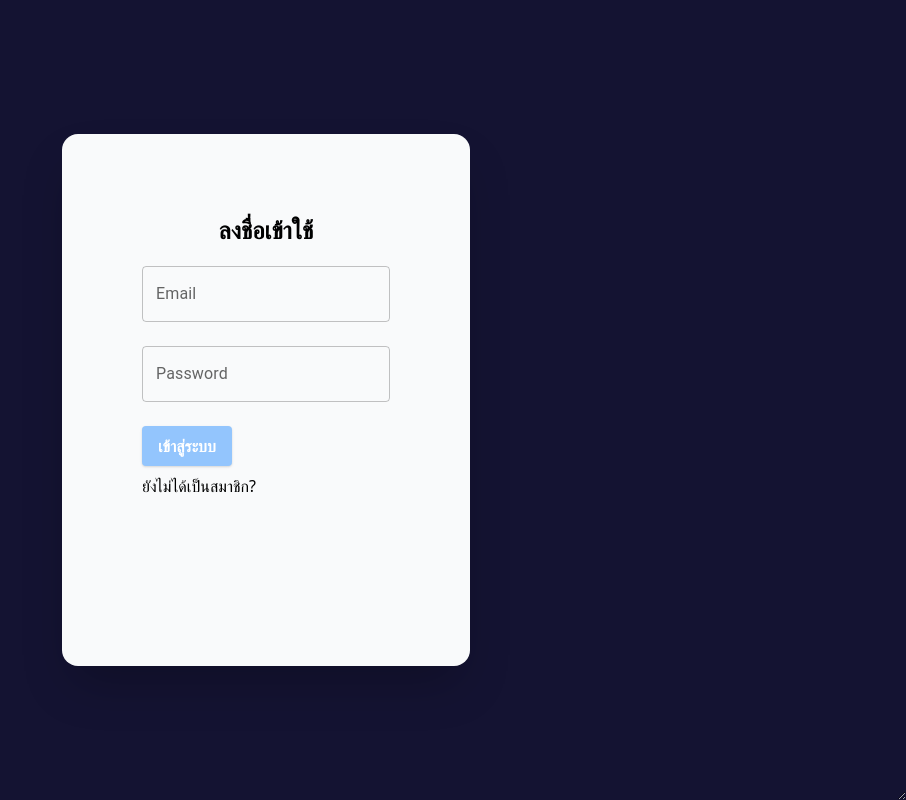
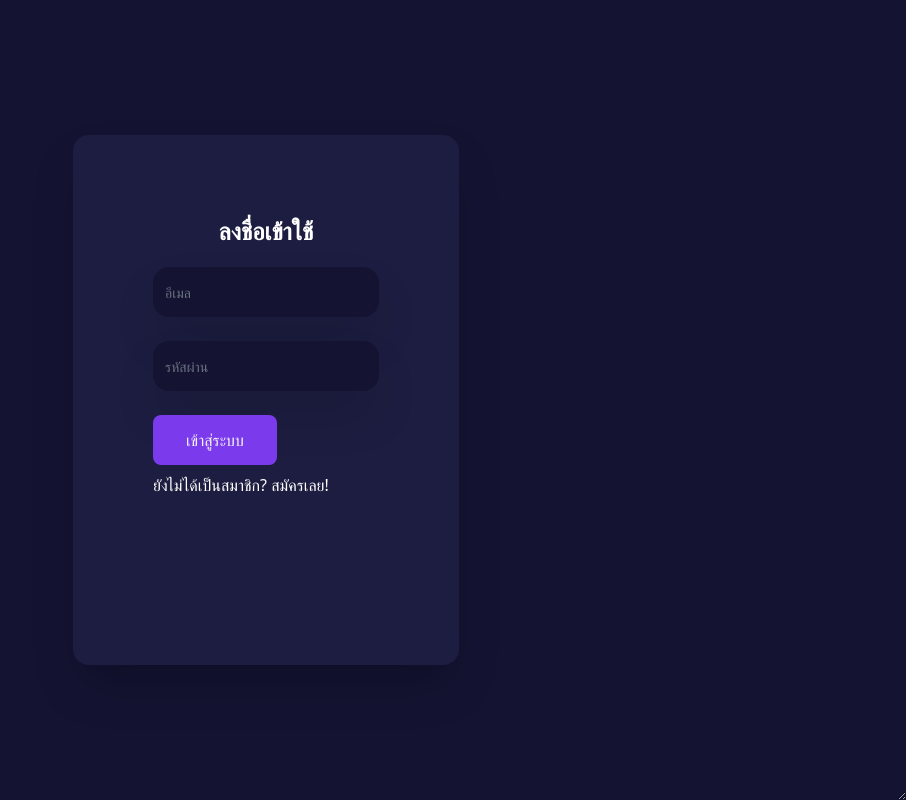
Before and after one commit to JuneKR/money-mate, a Next.js app in the folder frontend/: page /UserManagement/login in a window 1280 px wide. Shown: the whole page, without its empty margins (374-1280 px from the left). Built offline with nearby package versions, Linux system fonts and the light colour scheme.

Commit message:
login design

```diff
--- a/frontend/src/pages/UserManagement/login.tsx
+++ b/frontend/src/pages/UserManagement/login.tsx
@@ -3,10 +3,38 @@ import { useRouter } from "next/router";
 import styles from "@/styles/Home.module.css";
 import Head from "next/head";
 import TextField from "@mui/material/TextField";
+import Backdrop from "@mui/material/Backdrop";
+import Box from "@mui/material/Box";
+import Modal from "@mui/material/Modal";
+import Fade from "@mui/material/Fade";
+import Button from "@mui/material/Button";
+import Typography from "@mui/material/Typography";
+
+const style = {
+  justifyContent: "center",
+  position: "absolute",
+  top: "50%",
+  left: "50%",
+  transform: "translate(-50%, -50%)",
+  width: 400,
+  height: 300,
+  bgcolor: "#141332",
+  boxShadow: 24,
+  p: 4,
+};
+
 const LoginPage: React.FC = () => {
   const [email, setEmail] = useState("");
   const [password, setPassword] = useState("");
   const router = useRouter();
+  const [open, setOpen] = React.useState(false);
+
+  const handleOpen = () => {
+    setOpen(true);
+  };
+  const handleClose = () => {
+    setOpen(false);
+  };
 
   const loginUser = async () => {
     try {
@@ -29,9 +57,11 @@ const LoginPage: React.FC = () => {
       } else {
         const errorData = await response.json();
         console.log(errorData);
+        handleOpen();
       }
     } catch (error) {
       console.error(error);
+      handleOpen();
     }
   };
 
@@ -55,21 +85,34 @@ const LoginPage: React.FC = () => {
       <main className={styles.main}>
         <div>
           <div
-            // style={{ backgroundColor: "#27264E" }}
+            style={{ backgroundColor: "#1D1D41" }}
             className="p-20 shadow-2xl rounded-2xl bg-gray-50"
           >
-            <h1 className="flex items-center justify-center text-black font-bold text-2xl pb-5">
+            <h1 className="flex items-center justify-center font-bold text-white text-2xl pb-5">
               ลงชื่อเข้าใช้
             </h1>
             <div className="flex items-center justify-center pb-20 grid">
               <form onSubmit={handleSubmit} className="w-max">
                 <div className="mb-6 md:flex md:items-center">
                   <div className="">
-                    <TextField
+                    {/* <TextField
                       id="outlined-basic"
                       label="Email"
                       variant="outlined"
                       className="bg-gray-50 w-max"
+                      value={email}
+                      onChange={(e) => setEmail(e.target.value)}
+                    /> */}
+                    <input
+                      type="text"
+                      id="code"
+                      placeholder="อีเมล"
+                      style={{
+                        width: "100%",
+                        height: "50px",
+                        backgroundColor: "#141332",
+                      }}
+                      className="text-white block w-full px-3 py-2 text-sm placeholder-gray-500 rounded-2xl shadow-2xl placeholder:text-gray-400 focus:outline-none focus:ring-1 focus:ring-blue-500 focus:border-blue-500 invalid:text-pink-700 invalid:focus:ring-pink-700 invalid:focus:border-pink-700 peer"
                       value={email}
                       onChange={(e) => setEmail(e.target.value)}
                     />
@@ -77,11 +120,25 @@ const LoginPage: React.FC = () => {
                 </div>
                 <div className="mb-6 flex items-center">
                   <div className="">
-                    <TextField
+                    {/* <TextField
                       id="outlined-basic"
                       label="Password"
                       variant="outlined"
                       className="bg-gray-50 w-max"
+                      value={password}
+                      onChange={(e) => setPassword(e.target.value)}
+                    /> */}
+                    <input
+                      type="password"
+                      id="password"
+                      placeholder="รหัสผ่าน"
+                      minLength={5}
+                      style={{
+                        width: "100%",
+                        height: "50px",
+                        backgroundColor: "#141332",
+                      }}
+                      className="text-white block w-full px-3 py-2 text-sm placeholder-gray-500 rounded-2xl shadow-2xl placeholder:text-gray-400 focus:outline-none focus:ring-1 focus:ring-blue-500 focus:border-blue-500 invalid:text-pink-700 invalid:focus:ring-pink-700 invalid:focus:border-pink-700 peer"
                       value={password}
                       onChange={(e) => setPassword(e.target.value)}
                     />
@@ -90,7 +147,7 @@ const LoginPage: React.FC = () => {
                 <div className="flex items-center">
                   <div className="">
                     <button
-                      className="px-4 py-2 font-bold text-white bg-blue-300 rounded shadow hover:bg-blue-500 focus:shadow-outline focus:outline-none"
+                      className="w-full items-center justify-center text-gray-100  font-medium leading-none bg-purple-600 rounded-lg py-3 px-8 border border-transparent transform-gpu hover:-translate-y-0.5  transition-all duration-150 hover:text-gray-200 hover:bg-blue-700 text-sm sm:text-base"
                       type="submit"
                     >
                       เข้าสู่ระบบ
@@ -98,12 +155,62 @@ const LoginPage: React.FC = () => {
                   </div>
                 </div>
               </form>
-              <div className="py-2" >
-                <button onClick={handleRegister} ><p className="text-black">ยังไม่ได้เป็นสมาชิก?</p></button>
+              <div className="py-2">
+                <button onClick={handleRegister}>
+                  <p className="text-white hover:text-blue-500">
+                    ยังไม่ได้เป็นสมาชิก? สมัครเลย!
+                  </p>
+                </button>
               </div>
             </div>
           </div>
         </div>
+        <Modal
+          aria-labelledby="transition-modal-title"
+          aria-describedby="transition-modal-description"
+          open={open}
+          onClose={handleClose}
+          closeAfterTransition
+          slots={{ backdrop: Backdrop }}
+          slotProps={{
+            backdrop: {
+              timeout: 500,
+            },
+          }}
+        >
+          <Fade in={open}>
+            <Box
+              sx={style}
+              className="rounded-lgjuestify-center item-center"
+            >
+              <Typography
+                id="transition-modal-title"
+                variant="h6"
+                component="h2"
+                className="rounded-full px-4 pt-5 text-center"
+              >
+                <h1 className="text-2xl bg-red-500 shadow-2xl p-3 rounded-full">
+                  แจ้งเตือน!
+                </h1>
+              </Typography>
+              <Typography
+                id="transition-modal-description"
+                sx={{ mt: 2 }}
+                className="pb-5"
+              >
+                ไม่พบบัญชีของคุณ โปรดตรวจสอบอีเมลและรหัสผ่านอีกครั้ง
+              </Typography>
+              <div className="px-20">
+                <button
+                  onClick={handleClose}
+                  className="w-full items-center justify-center text-gray-100  font-medium leading-none bg-purple-600 rounded-lg py-3 px-8 border border-transparent transform-gpu hover:-translate-y-0.5  transition-all duration-150 hover:text-gray-200 hover:bg-blue-700 text-sm sm:text-base"
+                >
+                  โอเค
+                </button>
+              </div>
+            </Box>
+          </Fade>
+        </Modal>
       </main>
     </>
   );
```
